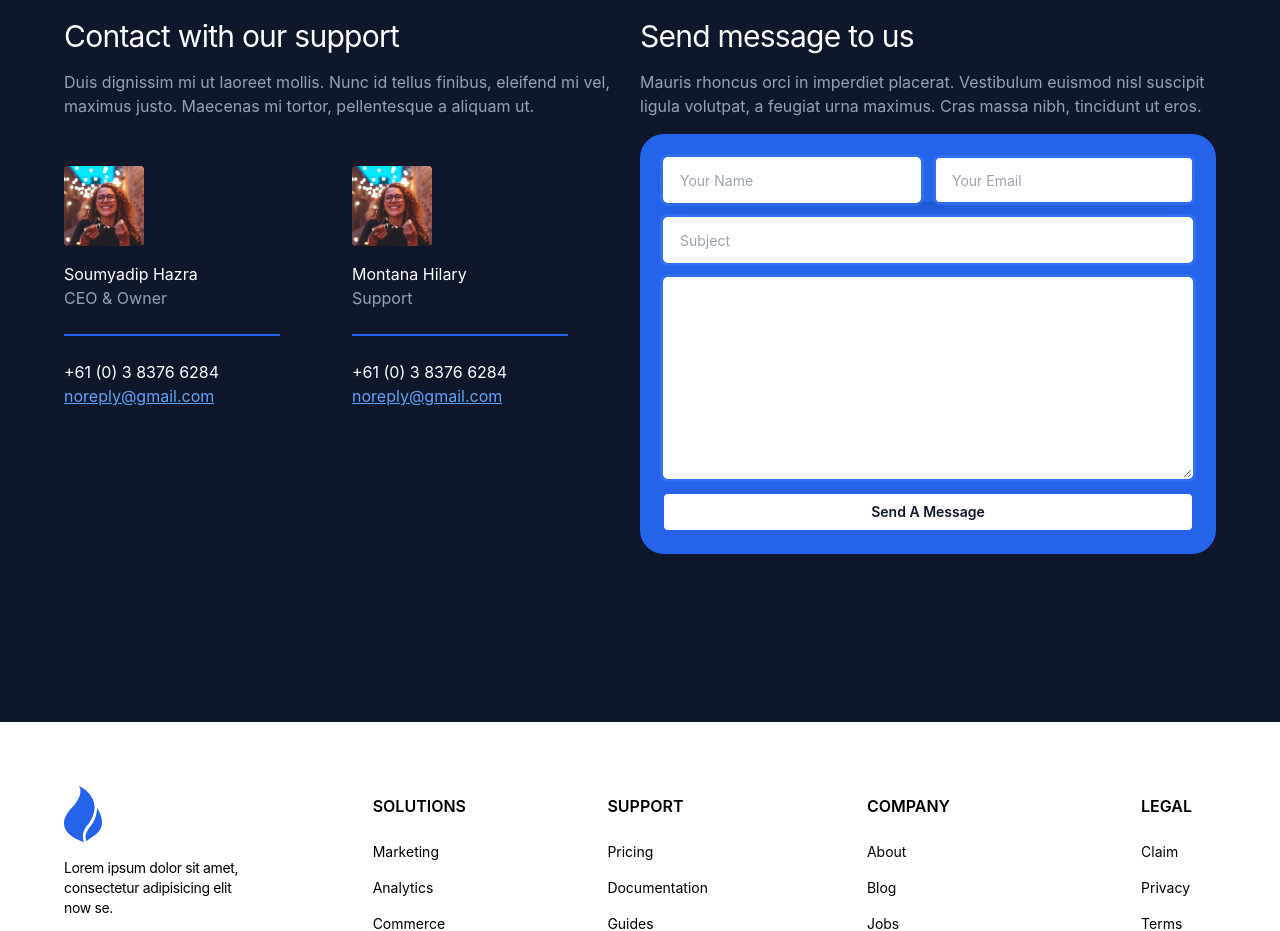
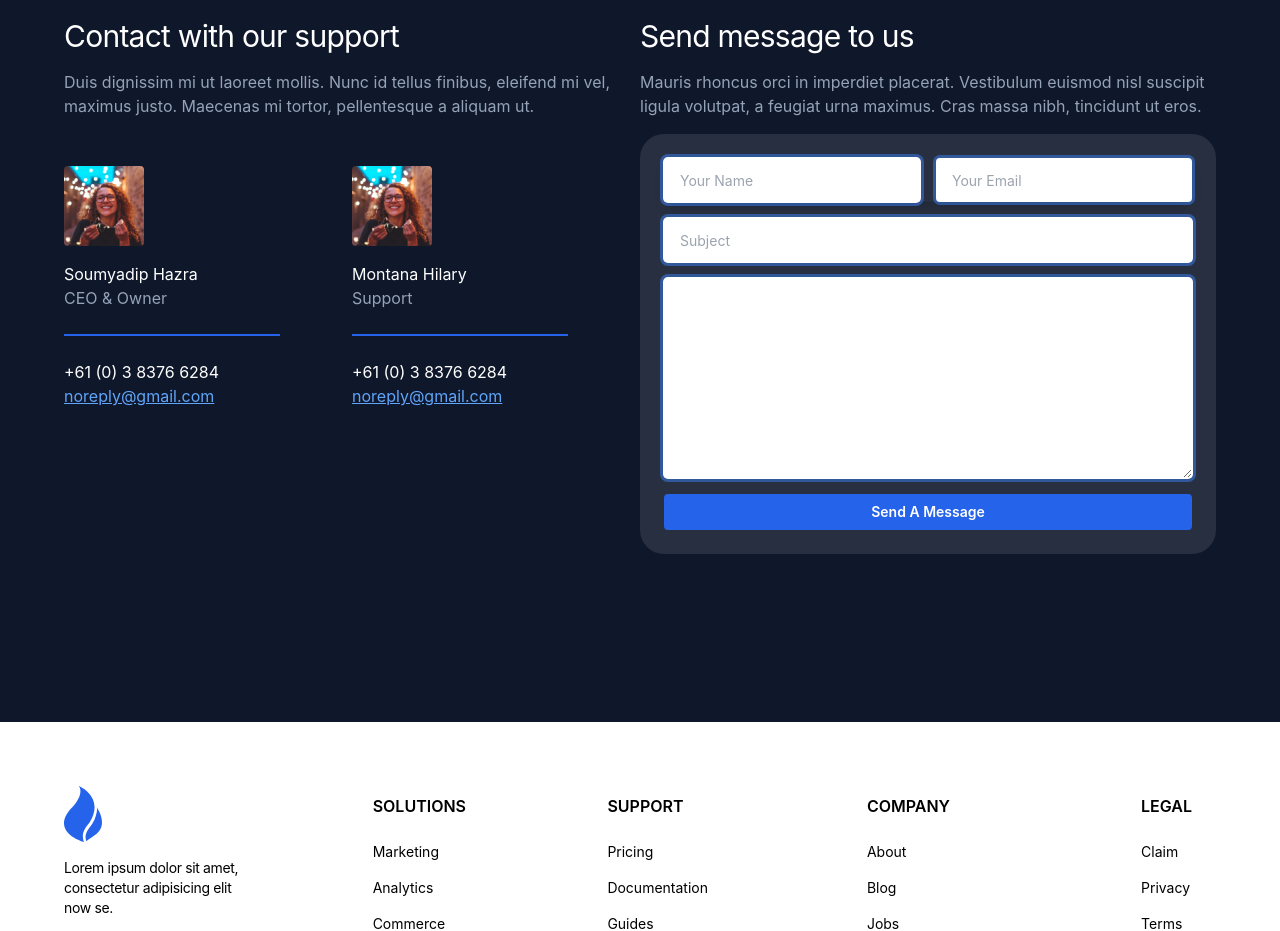
Before and after one commit to soumyadip001/2waymatch, a Next.js app: page /landing in a window 1280 px wide. Shown: the part 5620-6551 px from the top of the page. Built offline with nearby package versions, Linux system fonts and the light colour scheme.

Commit message:
removed hello ts file

```diff
--- a/components/Sections/SectionContact.js
+++ b/components/Sections/SectionContact.js
@@ -44,7 +44,7 @@ export default function SectionContact() {
             <p className="my-4 text-slate-400">
               Mauris rhoncus orci in imperdiet placerat. Vestibulum euismod nisl suscipit ligula volutpat, a feugiat urna maximus. Cras massa nibh, tincidunt ut eros.
             </p>
-            <div className="bg-blue-600 w-full h-auto text-slate-400 rounded-3xl p-4 md:p-6 flex flex-col gap-4 text-sm">
+            <div className="bg-white lg:bg-white/10 w-full h-auto text-slate-400 rounded-3xl p-4 md:p-6 flex flex-col gap-4 text-sm">
               <div className="flex items-center w-full h-auto gap-4 shadow-lg">
                 <input
                   type={'text'}
@@ -65,7 +65,7 @@ export default function SectionContact() {
               <div className="flex w-full">
                 <textarea className="w-full h-auto outline-none ring ring-offset-1 focus:ring-offset-2 font-normal px-4 rounded" rows={10}></textarea>
               </div>
-              <button className="group inline-flex items-center justify-center rounded py-2 px-4 text-sm font-semibold focus:outline-none focus-visible:outline-2 focus-visible:outline-offset-2 bg-white text-slate-900 hover:bg-blue-50 active:bg-blue-200 active:text-slate-600 focus-visible:outline-white">Send A Message</button>
+              <button className="group inline-flex items-center justify-center rounded py-2 px-4 text-sm font-semibold focus:outline-none focus-visible:outline-2 focus-visible:outline-offset-2 bg-blue-600 text-white hover:bg-blue-400 active:bg-blue-200 active:text-slate-600 focus-visible:outline-white">Send A Message</button>
             </div>
           </div>
         </div>
--- a/pages/hello.ts
+++ /dev/null
@@ -1,7 +0,0 @@
-export default function Home () {
-    return (
-        <h1 className="text-3xl font-bold underline">
-            Hello world!
-        </h1>
-    )
-}
```
